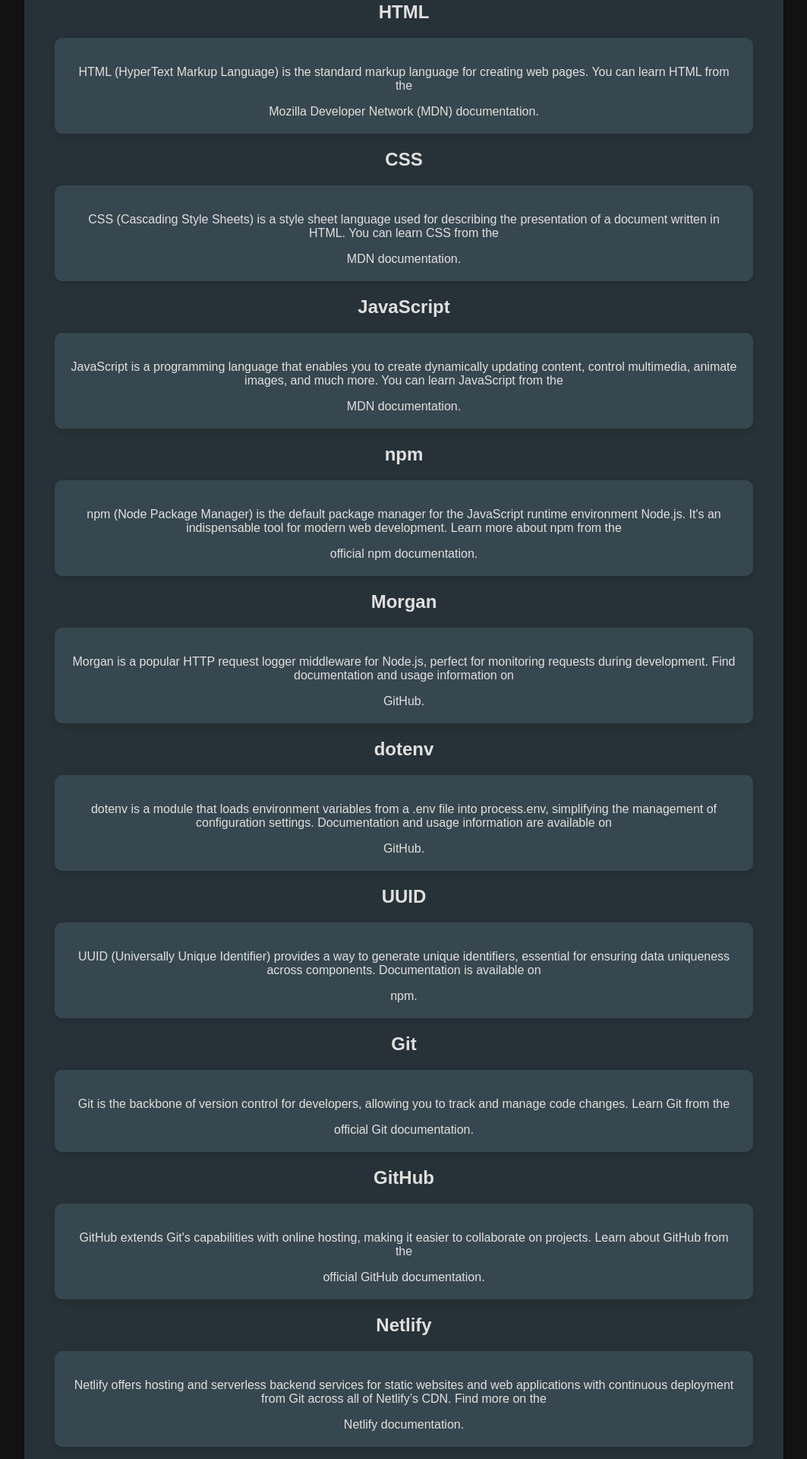
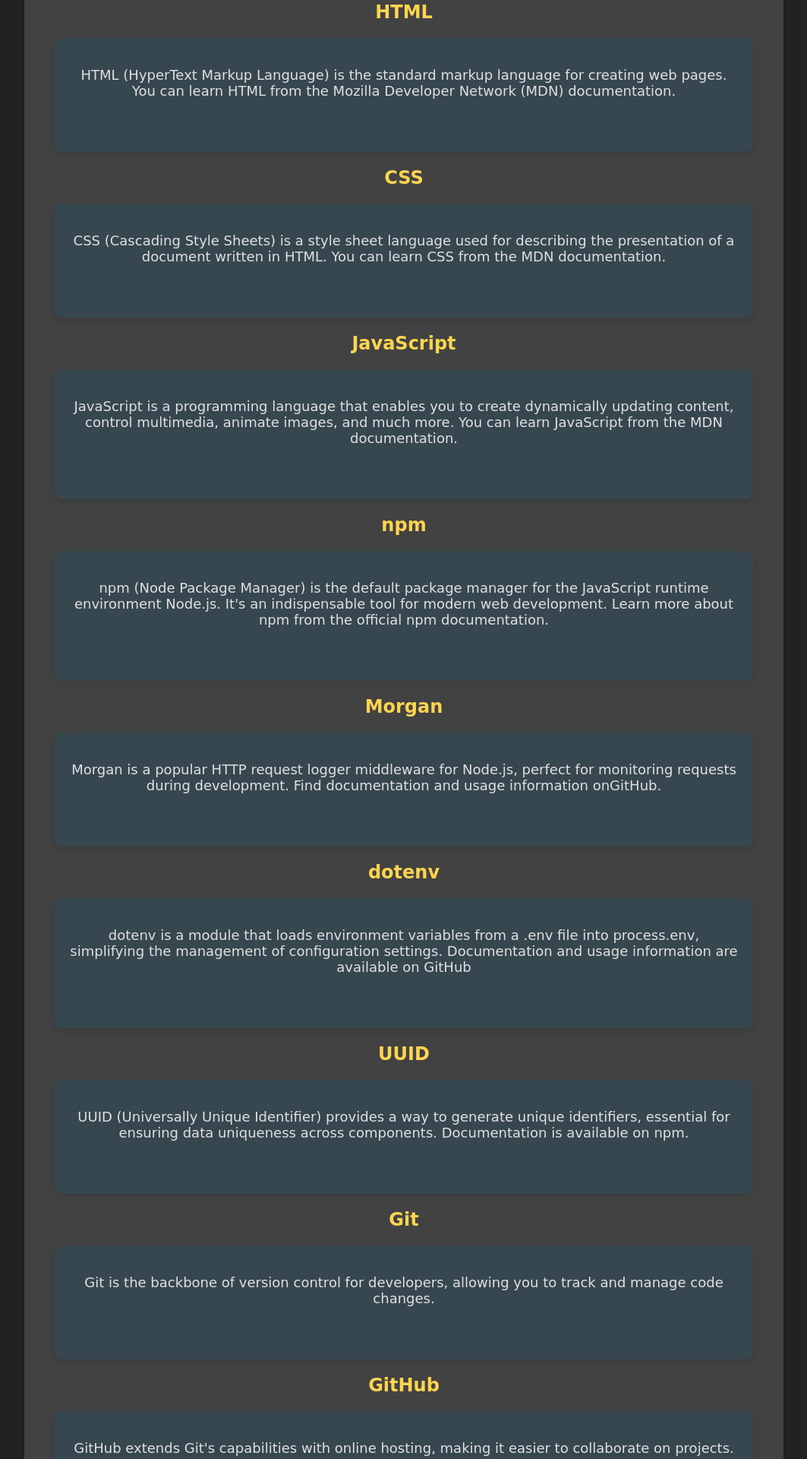
Before and after one commit to MenokoOG/mern_helper_app, a React (Vite) app in the folder client/: page /resources in a window 1280 px wide. Shown: the part 200-2120 px from the top of the page at 76% size, without its empty margins (108-1171 px from the left). Built offline with nearby package versions, Linux system fonts and the light colour scheme.

Commit message:
Completed project version 1.0, MERN stack helper, menoko OG, 3-7-24

```diff
--- a/client/src/components/Button.jsx
+++ b/client/src/components/Button.jsx
@@ -4,7 +4,7 @@
 
 const Button = ({ text, linkTo }) => {
   return (
-    <Link to={linkTo} className="button">
+    <Link to={linkTo} className="button home-btn">
       {text}
     </Link>
   );
--- a/client/src/components/Resources.jsx
+++ b/client/src/components/Resources.jsx
@@ -11,47 +11,181 @@
             {/* Existing resources */}
             <h2>HTML</h2>
 <div className='card'>
-            <p>HTML (HyperText Markup Language) is the standard markup language for creating web pages. You can learn HTML from the
-            </p><a href="https://developer.mozilla.org/en-US/docs/Web/HTML">Mozilla Developer Network (MDN) documentation</a>.</div>
+    <a href="https://developer.mozilla.org/en-US/docs/Web/HTML" target="_blank">
+
+    <p><a href="https://developer.mozilla.org/en-US/docs/Web/HTML" target="_blank">HTML (HyperText Markup Language) is the standard markup language for creating web pages. You can learn HTML from the Mozilla Developer Network (MDN) documentation.</a></p>
+    </a>
+</div>
+
 <h2>CSS</h2>
 <div className='card'>
-            <p>CSS (Cascading Style Sheets) is a style sheet language used for describing the presentation of a document written in HTML. You can learn CSS from the </p><a href="https://developer.mozilla.org/en-US/docs/Web/CSS">MDN documentation</a>.</div>
+    <a href="https://developer.mozilla.org/en-US/docs/Web/CSS" target="_blank">
+
+    <p><a href="https://developer.mozilla.org/en-US/docs/Web/CSS" target="_blank"> CSS (Cascading Style Sheets) is a style sheet language used for describing the presentation of a document written in HTML. You can learn CSS from the MDN documentation.</a></p>
+    </a>
+</div>
+
 <h2>JavaScript</h2>
 <div className='card'>
-            <p>JavaScript is a programming language that enables you to create dynamically updating content, control multimedia, animate images, and much more. You can learn JavaScript from the </p><a href="https://developer.mozilla.org/en-US/docs/Web/JavaScript">MDN documentation</a>.</div>
+    <a href="https://developer.mozilla.org/en-US/docs/Web/JavaScript" target="_blank">
+
+    <p><a href="https://developer.mozilla.org/en-US/docs/Web/JavaScript" target="_blank">JavaScript is a programming language that enables you to create dynamically updating content, control multimedia, animate images, and much more. You can learn JavaScript from the  MDN documentation.</a></p>
+    </a>
+</div>
+
 <h2>npm</h2>
 <div className='card'>
-            <p>npm (Node Package Manager) is the default package manager for the JavaScript runtime environment Node.js. It's an indispensable tool for modern web development. Learn more about npm from the</p> <a href="https://docs.npmjs.com/">official npm documentation</a>.</div>
+    <a href="https://docs.npmjs.com/" target="_blank">
+
+    <p> <a href="https://docs.npmjs.com/" target="_blank">npm (Node Package Manager) is the default package manager for the JavaScript runtime environment Node.js. It's an indispensable tool for modern web development. Learn more about npm from the official npm documentation.</a></p>
+    </a>
+</div>
+
 <h2>Morgan</h2>
 <div className='card'>
-            <p>Morgan is a popular HTTP request logger middleware for Node.js, perfect for monitoring requests during development. Find documentation and usage information on</p> <a href="https://github.com/expressjs/morgan">GitHub</a>.</div>
+    <a href="https://github.com/expressjs/morgan" target="_blank">
+
+    <p><a href="https://github.com/expressjs/morgan" target="_blank"> Morgan is a popular HTTP request logger middleware for Node.js, perfect for monitoring requests during development. Find documentation and usage information onGitHub.</a></p>
+    </a>
+</div>
+
 <h2>dotenv</h2>
 <div className='card'>
-            <p>dotenv is a module that loads environment variables from a .env file into process.env, simplifying the management of configuration settings. Documentation and usage information are available on </p><a href="https://github.com/motdotla/dotenv">GitHub</a>.</div>
+    <a href="https://github.com/motdotla/dotenv" target="_blank">
+
+    <p><a href="https://github.com/motdotla/dotenv" target="_blank"> dotenv is a module that loads environment variables from a .env file into process.env, simplifying the management of configuration settings. Documentation and usage information are available on GitHub</a></p>
+    </a>
+</div>
+
 <h2>UUID</h2>
 <div className='card'>
-            <p>UUID (Universally Unique Identifier) provides a way to generate unique identifiers, essential for ensuring data uniqueness across components. Documentation is available on</p> <a href="https://www.npmjs.com/package/uuid">npm</a>.</div>
+    <a href="https://www.npmjs.com/package/uuid" target="_blank">
+
+    <p><a href="https://www.npmjs.com/package/uuid" target="_blank">UUID (Universally Unique Identifier) provides a way to generate unique identifiers, essential for ensuring data uniqueness across components. Documentation is available on npm</a>.</p>
+    </a>
+</div>
+
 <h2>Git</h2>
 <div className='card'>
-            <p>Git is the backbone of version control for developers, allowing you to track and manage code changes. Learn Git from the</p> <a href="https://git-scm.com/documentation">official Git documentation</a>.</div>
+    <a href="https://git-scm.com/documentation" target="_blank">
+
+    <p> <a href="https://git-scm.com/documentation" target="_blank">Git is the backbone of version control for developers, allowing you to track and manage code changes. </a></p>
+    </a>
+</div>
+
 <h2>GitHub</h2>
 <div className='card'>
-            <p>GitHub extends Git's capabilities with online hosting, making it easier to collaborate on projects. Learn about GitHub from the</p> <a href="https://docs.github.com/en">official GitHub documentation</a>.</div>
+    <a href="https://docs.github.com/en" target="_blank">
+
+    <p> <a href="https://docs.github.com/en" target="_blank">GitHub extends Git's capabilities with online hosting, making it easier to collaborate on projects. </a></p>
+    </a>
+</div>
+
 <h2>Netlify</h2>
 <div className='card'>
-            <p>Netlify offers hosting and serverless backend services for static websites and web applications with continuous deployment from Git across all of Netlify’s CDN. Find more on the </p><a href="https://docs.netlify.com/">Netlify documentation</a>.</div>
+    <a href="https://docs.netlify.com/" target="_blank">
+
+    <p><a href="https://docs.netlify.com/" target="_blank">Netlify offers hosting and serverless backend services for static websites and web applications with continuous deployment from Git across all of Netlify’s CDN.  </a></p>
+    </a>
+</div>
+
 <h2>Render</h2>
 <div className='card'>
-            <p>Render is a comprehensive cloud platform offering a range of services from static site hosting to PostgreSQL databases, emphasizing ease of use and automation. Documentation is available on </p><a href="https://render.com/docs">Render documentation</a>.</div>
+    <a href="https://render.com/docs" target="_blank">
+
+    <p><a href="https://render.com/docs" target="_blank">Render is a comprehensive cloud platform offering a range of services from static site hosting to PostgreSQL databases, emphasizing ease of use and automation. Documentation is available on </a></p>
+    </a>
+</div>
+
+<h2>Visual Studio Code (VS Code)</h2>
+<div className='card'>
+    <a href="https://code.visualstudio.com/" target="_blank">
+        <p><a href="https://code.visualstudio.com/" target="_blank">Visual Studio Code is a lightweight but powerful source code editor which runs on your desktop and is available for Windows, macOS and Linux. It comes with built-in support for JavaScript, TypeScript and Node.js and has a rich ecosystem of extensions for other languages and runtimes.</a></p>
+
+    </a>
+</div>
+
+            <h2>Sublime Text</h2>
+            <div className='card'>
+            <a href="https://www.sublimetext.com/" target="_blank">
+            <p><a href="https://www.sublimetext.com/" target="_blank">Sublime Text is a sophisticated text editor for code, markup, and prose. It offers a slick user interface along with a host of features such as Goto Anything, multiple selections, command palette, and more, making coding faster and more efficient. </a> </p></a></div>
+            <h2>JSON</h2>
+<div className='card'>
+    <a href="https://developer.mozilla.org/en-US/docs/Glossary/JSON" target="_blank">
+
+        <p><a href="https://developer.mozilla.org/en-US/docs/Glossary/JSON" target="_blank">JSON (JavaScript Object Notation) is a lightweight data interchange format commonly used in web development for transmitting data between a server and a web application. It's human-readable and easy for both humans and machines to understand.Mozilla Developer Network (MDN) - JSON: Provides detailed information and documentation about JSON.</a></p>
+    </a>
+</div>
+
+<h2>APIs</h2>
+<div className='card'>
+
+        <p>APIs (Application Programming Interfaces) are tools that enable different software applications to communicate with each other, allowing them to exchange data and functionality.</p>
+        <p><a href="https://www.postman.com/" target="_blank">Postman: A platform for API development that allows developers to design, test, and document APIs easily.</a></p>
+        <p><a href="https://insomnia.rest/" target="_blank">Insomnia: An open-source API testing platform that provides a user-friendly interface for debugging, testing, and sharing APIs.</a></p>
+
+</div>
+
+<h2>Mind Mapping</h2>
+<div className='card'>
+    <a href="https://www.mindmup.com/" target="_blank">
+
+        <p><a href="https://www.mindmup.com/" target="_blank">Mind mapping is a technique used to visually organize information, ideas, and concepts, helping users to brainstorm, plan, and manage projects effectively. MindMup: An online tool for creating mind maps that offers a simple and intuitive interface for organizing and visualizing thoughts and ideas.</a></p>
+    </a>
+</div>
+
+<h2>Wireframing</h2>
+<div className='card'>
+    <a href="https://wireframe.cc/" target="_blank">
+
+        <p><a href="https://wireframe.cc/" target="_blank"> Wireframing involves creating basic visual representations (wireframes) of web pages or applications to outline their structure and layout.Wireframe.cc: An online tool for creating wireframes with a minimalist interface, making it easy for designers and developers to sketch out website layouts quickly.</a></p>
+    </a>
+</div>
+
+<h2>Minimum Viable Product (MVP)</h2>
+<div className='card'>
+    <a href="https://en.wikipedia.org/wiki/Minimum_viable_product" target="_blank">
+
+        <p><a href="https://en.wikipedia.org/wiki/Minimum_viable_product" target="_blank">A Minimum Viable Product (MVP) is a version of a product with the minimum features required to gather feedback and validate assumptions before full-scale development.Wikipedia - Minimum Viable Product: Provides an overview and detailed information about Minimum Viable Products.</a></p>
+    </a>
+</div>
 
 
-            {/* New IDE resources */}
-            <h2>Visual Studio Code (VS Code)</h2>
+<h2>Testing</h2>
 <div className='card'>
-            <p>Visual Studio Code is a lightweight but powerful source code editor which runs on your desktop and is available for Windows, macOS and Linux. It comes with built-in support for JavaScript, TypeScript and Node.js and has a rich ecosystem of extensions for other languages and runtimes. Learn more and download from the</p> <a href="https://code.visualstudio.com/">official website</a>.</div>
-            <h2>Sublime Text</h2>
+
+        <p>Testing frameworks are tools used by developers to write and run tests for their code to ensure its functionality and reliability.</p>
+        <p><a href="https://jestjs.io/" target="_blank">Jest: A JavaScript testing framework designed for simplicity and ease of use.</a></p>
+        <p><a href="https://mochajs.org/" target="_blank">Mocha: A feature-rich JavaScript test framework that runs on Node.js and in the browser.</a></p>
+        <p><a href="https://www.chaijs.com/" target="_blank">Chai: A BDD/TDD assertion library for Node.js and browsers that can be paired with any JavaScript testing framework.</a></p>
+
+</div>
+
+<h2>Design Tools</h2>
 <div className='card'>
-            <p>Sublime Text is a sophisticated text editor for code, markup, and prose. It offers a slick user interface along with a host of features such as Goto Anything, multiple selections, command palette, and more, making coding faster and more efficient. Learn more and download from the </p><a href="https://www.sublimetext.com/">official website</a>.</div>
+
+        <p>Design tools are software applications used by designers to create and prototype user interfaces and graphics.</p>
+        <p><a href="https://www.figma.com/" target="_blank">Figma: A collaborative interface design tool that allows teams to design, prototype, and collaborate in real-time.</a></p>
+        <p><a href="https://coolors.co/" target="_blank">Coolors: A color scheme generator that helps designers discover and create beautiful color palettes for their projects.</a></p>
+
+</div>
+
+<h2>Chrome DevTools</h2>
+<div className='card'>
+
+
+        <p><a href="https://developer.chrome.com/docs/devtools" target="_blank">Chrome DevTools is a set of web developer tools built into the Google Chrome browser, providing various features for debugging and optimizing web pages.Chrome DevTools Documentation: Provides detailed documentation and guides on using Chrome DevTools for web development tasks.</a></p>
+
+</div>
+
+<h2>Favicons</h2>
+<div className='card'>
+
+
+        <p><a href="https://favicon.io/" target="_blank">Favicons are small icons displayed in the browser tab and bookmarks bar to represent a website.Favicon.io: An online tool for generating favicons from images or text, allowing website owners to customize their site's favicon easily.</a></p>
+
+</div>
+
 
 
 
--- a/client/src/styles.css
+++ b/client/src/styles.css
@@ -47,6 +47,8 @@
     padding-top: 60px;
 }
 
+
+
 .container {
     max-width: 960px;
     margin: 0 auto;
@@ -72,9 +74,20 @@
     font-size: 16px;
     border: none;
     border-radius: 8px;
-    margin: 0 5px 5px 0; /* Added spacing */
+    margin: 0px 5px 5px 0px; /* Added spacing */
     box-shadow: 0 2px 4px rgba(0,0,0,0.25);
     transition: background-color 0.3s ease;
+    text-decoration: none;
+}
+
+.home-btn {
+    margin: 0px 30px 30px 0px;
+}
+
+
+
+form {
+    margin-top: 50px;
 }
 
 .intro img, .notes input[type="text"], .notes textarea {
@@ -122,6 +135,7 @@
 .notes .buttons {
     display: flex;
     justify-content: space-between;
+
 }
 .card {
     margin: 20px;
@@ -129,6 +143,7 @@
     box-shadow: 0 4px 8px rgba(0, 0, 0, 0.1);
     border-radius: 10px;
     transition: transform 0.3s ease, box-shadow 0.3s ease;
+    text-decoration: none;
 }
 
 .card:hover {
@@ -140,12 +155,13 @@
     margin-top: 0;
 }
 
-.card a {
+.card > a {
     text-decoration: none;
 }
 
 .card p {
     color: #E0E0E0;
+    text-decoration: none;
 }
 
 /* Light Theme Styles */
@@ -155,6 +171,7 @@
 
 .light .card a {
     color: #3E2723; /* Darker font color for light theme */
+    text-decoration: none;
 }
 
 .light .card p {
@@ -164,10 +181,12 @@
 /* Dark Theme Styles */
 .dark .card {
     background-color: #37474F; /* Dark background color for dark theme */
+    text-decoration: none;
 }
 
 .dark .card a {
     color: #E0E0E0; /* Light font color for dark theme */
+    text-decoration: none;
 }
 
 .dark .card p {
@@ -178,43 +197,49 @@
 
 /* Dark Theme Styles */
 .dark {
-    color: #E0E0E0; /* Light font color for dark theme */
-    background-color: #121212; /* Dark background color for dark theme */
-    font-family: 'Montserrat', sans-serif; /* Modern font for dark theme */
+    color: #FFD54F; /* Bright yellow font color for dark theme */
+    background-color: #212121; /* Dark background color for dark theme */
+    font-family: 'Comic Sans MS', cursive;/* Elegant font for dark theme */
 }
 
 .dark header {
-    background-color: #1E88E5; /* Dark blue header background color */
+    background-color: #880E4F; /* Burgundy header background color */
 }
 
 .dark nav ul li a, .dark a {
-    color: #E0E0E0; /* Light font color for dark theme */
+    color: #FFD54F; /* Bright yellow font color for dark theme */
 }
 
 .dark nav ul li a:hover, .dark a:hover {
-    color: #FF6F00; /* Highlighted font color for dark theme */
+    color: #FF6E40; /* Highlighted font color for dark theme */
 }
 
 .dark .container {
-    background-color: #263238; /* Slightly darker container background color */
+    background-color: #424242; /* Slightly darker container background color */
 }
 
 .dark .button, .dark .notes button {
-    background-color: #512DA8; /* Dark purple button color for dark theme */
+    background-color: #B71C1C; /* Burgundy button color for dark theme */
 }
 
 .dark .button:hover, .dark .notes button:hover {
-    background-color: #673AB7; /* Slightly lighter purple for highlighted button color */
+    background-color: #D32F2F; /* Slightly lighter burgundy for highlighted button color */
 }
 
 .dark .notes li {
-    background-color: #37474F; /* Darker background color for notes in dark theme */
-    border: 1px solid #455A64; /* Border color for notes in dark theme */
+    background-color: #333; /* Darker background color for notes in dark theme */
+    border: 1px solid #666; /* Border color for notes in dark theme */
 }
 
 .dark .content, .dark .notes label, .dark .notes li strong {
-    color: #E0E0E0; /* Light font color for content in dark theme */
+    color: #FFD54F; /* Bright yellow font color for content in dark theme */
 }
+.dark p {
+    font-size: 18px; /* Increased font size for paragraphs */
+    margin-bottom: 50px;
+}
+
+
 
 /* Light Theme Styles */
 .light {
@@ -225,6 +250,10 @@
 
 .light header {
     background-color: #FFD54F; /* Sun-like header background color */
+}
+
+.light p {
+    margin-bottom: 50px
 }
 
 .light nav ul li a, .light a {
```
Also changed, not shown: client/src/components/About.jsx (+5 -4 lines), client/src/components/Planning.jsx (+7 -6 lines), client/src/components/RPage.jsx (+10 -7 lines). Lines whose indentation alone changed are shown as unchanged.
